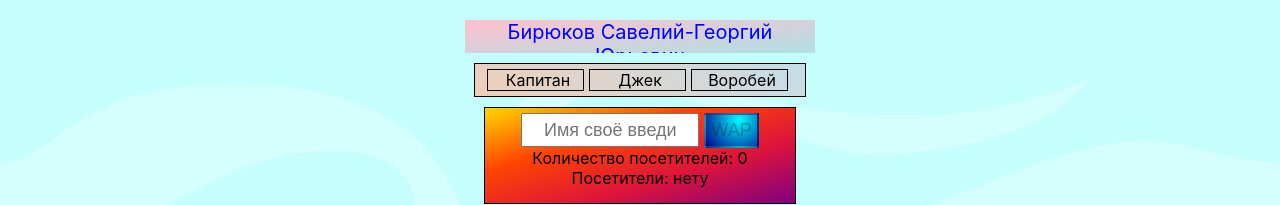
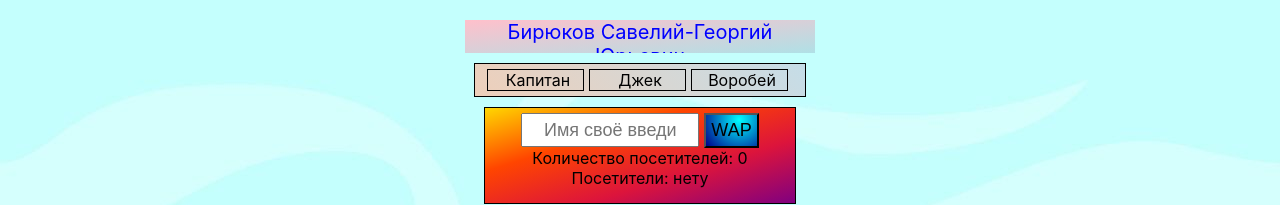
Before and after one commit to Saveliy-Georgiy/homework4, a React (Create React App) app: page / in a window 1280 px wide. Shown: the top 205 px of the page. Built offline with nearby package versions, Linux system fonts and the light colour scheme.

Commit message:
1. highlighting when trying to enter an empty value; 2. sending text by pressing "Enter"; 3. make it controlled (local state) 4. commented out disable button

```diff
--- a/src/App.module.css
+++ b/src/App.module.css
@@ -2,7 +2,8 @@
   height: 100vh;
   display: flex;
 background-image: url("Pictures/background.jpg");
-  background-repeat: repeat-y;
+  background-repeat: repeat-x, repeat-y;
+
   flex-direction: column;
   align-items: center;
   flex-wrap: nowrap;
--- a/src/components/Visitors/AddVisitor/AddVisitor.jsx
+++ b/src/components/Visitors/AddVisitor/AddVisitor.jsx
@@ -3,15 +3,12 @@ import styles from "./AddVisitor.module.css";
 
 class AddVisitor extends React.Component {
 
-    addVisitor = () => {
-        this.props.changeDisableState();
-        this.props.changeVisitorsState();
-    };
-
     render = () => {
         return (
             <div>
-                <button className={styles.addVisitor} onClick={this.addVisitor} disabled={this.props.isDisable}>
+                <button className={styles.addVisitor}
+                        onClick={this.props.addVisitor}
+                        disabled={this.props.isDisable}>
                     WAP
                 </button>
             </div>
--- a/src/components/Visitors/InputVisitorName/InputVisitorName.jsx
+++ b/src/components/Visitors/InputVisitorName/InputVisitorName.jsx
@@ -3,15 +3,22 @@ import styles from "./InputVisitorName.module.css";
 
 class InputVisitorName extends React.Component {
 
-    switchInputStatus = () => {
+    /*switchInputStatus = () => {
         this.props.switchButtonState();
-    };
+    };*/
 
     render = () => {
+        const inputClassname = this.props.error === true ? styles.inputVisitorName + " " + styles.error : styles.inputVisitorName;
         return (
             <div>
-                <input type="text" placeholder="Имя своё введи" className={styles.inputVisitorName}
-                       ref={this.props.nameVisitorRef} onInput={this.switchInputStatus} maxLength="25"/>
+                <input type="text"
+                       placeholder="Имя своё введи"
+                       className={inputClassname}
+                       value={this.props.title}
+                    //onInput={this.switchInputStatus}
+                       maxLength="25"
+                       onKeyPress={this.props.onAddTaskKeyPress}
+                       onChange={this.props.onTitleChanged}/>
             </div>
         );
     };
--- a/src/components/Visitors/InputVisitorName/InputVisitorName.module.css
+++ b/src/components/Visitors/InputVisitorName/InputVisitorName.module.css
@@ -1,7 +1,11 @@
 .inputVisitorName {
     text-align: center;
     font-size: 18px;
-  height: 28px;
+    height: 28px;
     width: 170px;
     color: blueviolet;
 }
+
+.error {
+    border-color: blue;
+}
--- a/src/components/Visitors/Visitors.jsx
+++ b/src/components/Visitors/Visitors.jsx
@@ -7,43 +7,84 @@ import HelloVisitor from "./HelloVisitor/HelloVisitor";
 
 class Visitors extends React.Component {
 
-    nameVisitorRef = React.createRef();
-
     state = {
         isDisable: true,
         visitors: [],
+        error: false,
+        title: "",
     };
 
     changeVisitorsState = () => {
-        let newNameVisitor = this.nameVisitorRef.current.value;
-        this.nameVisitorRef.current.value = "";
+        let newNameVisitor = this.state.title;
+        if(newNameVisitor!=="") {
         this.setState({
-            visitors: [...this.state.visitors, newNameVisitor]
+            visitors: [...this.state.visitors, newNameVisitor],
+            title: "",
         });
+        }
     };
 
-    switchButtonState = () => {
+    /*switchButtonState = () => {
         this.setState({
-            isDisable: this.nameVisitorRef.current.value === ""
+            isDisable: this.state.title === ""
         });
+    };*/
+
+    /* changeDisableState = () => {
+         this.setState({
+             isDisable: true
+         });
+     };*/
+
+    //вместо switchButtonState и changeDisableState - errorHighlighting
+
+    errorHighlighting = () => {
+        if (this.state.title === "") {
+            this.setState({
+                error: true
+            });
+        } else {
+            this.setState({
+                error: false
+            });
+        }
     };
 
-    changeDisableState = () => {
-        this.setState({
-            isDisable: true
-        });
+    onTitleChanged = (e) => {
+        this.setState(
+            {
+                title: e.currentTarget.value,
+            });
+    };
+
+    onAddTaskKeyPress = (e) => {
+        if (e.key === "Enter") {
+            //this.changeDisableState();
+            this.changeVisitorsState();
+            this.errorHighlighting();
+        }
+    };
+
+    addVisitor = () => {
+        //this.changeDisableState();
+        this.changeVisitorsState();
+        this.errorHighlighting();
     };
 
     render = () => {
         return (
             <div className={styles.visitors}>
                 <div className={styles.addVisitor}>
-                    <InputVisitorName nameVisitorRef={this.nameVisitorRef} isDisable={this.state.isDisable}
-                                      switchButtonState={this.switchButtonState}/>
-                    <AddVisitor nameVisitorRef={this.nameVisitorRef} isDisable={this.state.isDisable}
-                                switchButtonState={this.switchButtonState} changeDisableState={this.changeDisableState}
-                                nameVisitor={this.state.visitors[this.state.visitors.length - 1] ? this.state.visitors[this.state.visitors.length - 1] : ""}
-                                changeVisitorsState={this.changeVisitorsState}/>
+                    <InputVisitorName title={this.state.title}
+                                      //switchButtonState={this.switchButtonState}
+                                      onAddTaskKeyPress={this.onAddTaskKeyPress}
+                                      error={this.state.error}
+                                      onTitleChanged={this.onTitleChanged}/>
+                    <AddVisitor nameVisitorRef={this.state.title}
+                                addVisitor={this.addVisitor}
+                                nameVisitor={this.state.visitors[this.state.visitors.length - 1] ?
+                                    this.state.visitors[this.state.visitors.length - 1] : ""}
+                                />
                 </div>
                 <HelloVisitor
                     nameVisitor={this.state.visitors[this.state.visitors.length - 1] ? this.state.visitors[this.state.visitors.length - 1] : ""}/>
```
